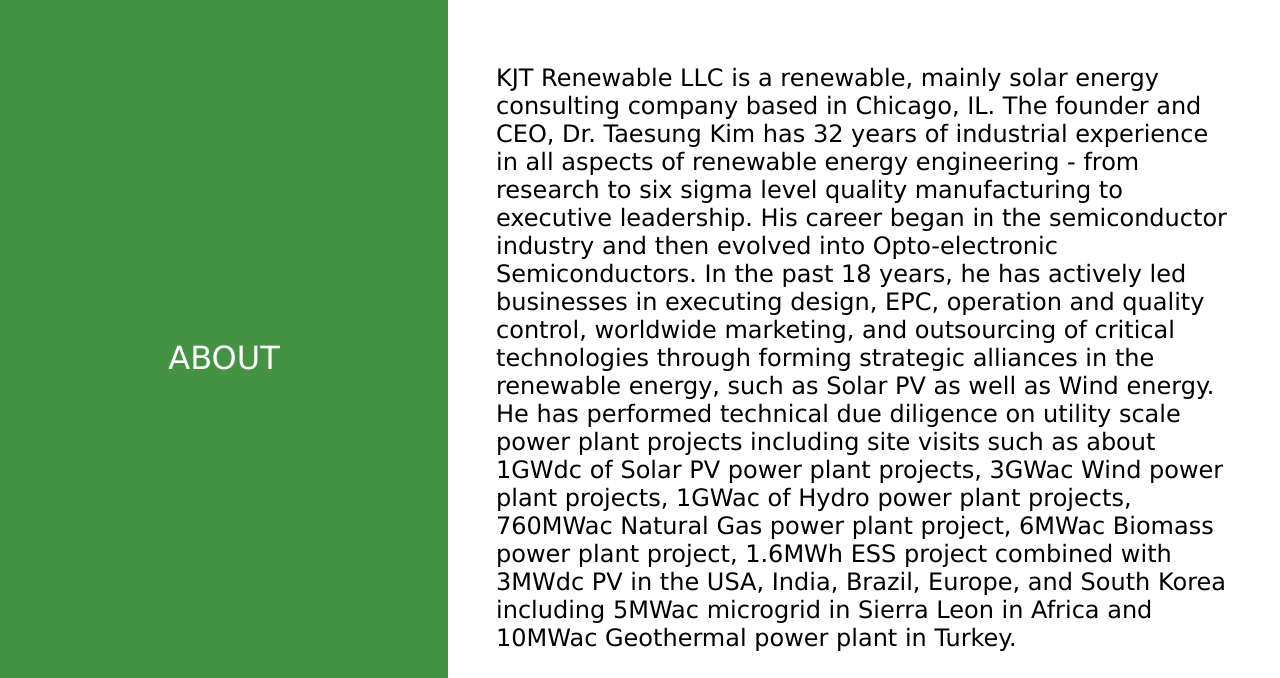
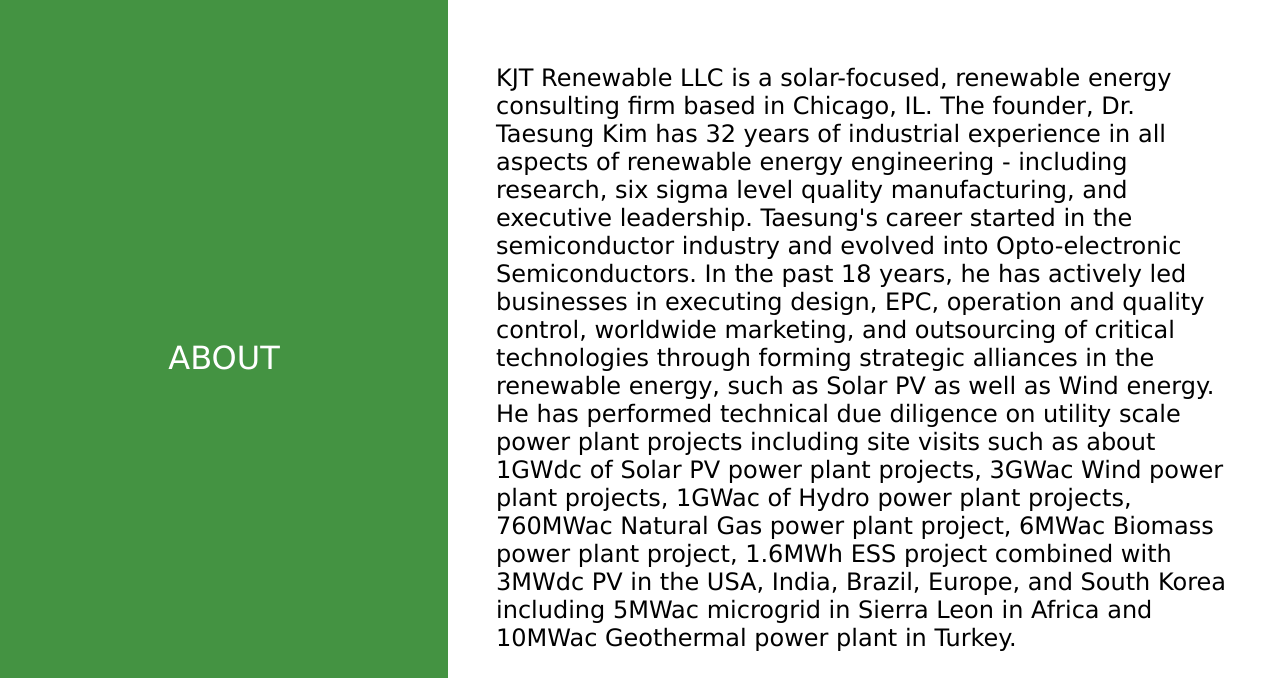
Before and after one commit to tedkim97/kjtenergy_website, a plain HTML site: page index.html in a window 1280 px wide. Shown: the part 802-1480 px from the top of the page. Drawn offline with Linux system fonts and the light colour scheme.

Commit message:
more revisions to the about section

```diff
--- a/index.html
+++ b/index.html
@@ -32,7 +32,9 @@
       </div>
     </div>
     <div class="contentpane" style="background:rgb(255, 255, 255)">
-      KJT Renewable LLC is a renewable, mainly solar energy consulting company based in Chicago, IL. The founder and CEO, Dr. Taesung Kim has 32 years of industrial experience in all aspects of renewable energy engineering - from research to six sigma level quality manufacturing to executive leadership. His career began in the semiconductor industry and then evolved into Opto-electronic Semiconductors. In the past 18 years, he has actively led businesses in executing design, EPC, operation and quality control, worldwide marketing, and outsourcing of critical technologies through forming strategic alliances in the renewable energy, such as Solar PV as well as Wind energy. He has performed technical due diligence on utility scale power plant projects including site visits such as about 1GWdc of Solar PV power plant projects, 3GWac Wind power plant projects, 1GWac of Hydro power plant projects, 760MWac Natural Gas power plant project, 6MWac Biomass power plant project, 1.6MWh ESS project combined with 3MWdc PV in the USA, India, Brazil, Europe, and South Korea including 5MWac microgrid in Sierra Leon in Africa and 10MWac Geothermal power plant in Turkey.
+      KJT Renewable LLC is a solar-focused, renewable energy consulting firm based in Chicago, IL. The founder, Dr. Taesung Kim has 32 years of industrial experience in all aspects of renewable energy engineering - including research, six sigma level quality manufacturing, and executive leadership.
+
+      Taesung's career started in the semiconductor industry and evolved into Opto-electronic Semiconductors. In the past 18 years, he has actively led businesses in executing design, EPC, operation and quality control, worldwide marketing, and outsourcing of critical technologies through forming strategic alliances in the renewable energy, such as Solar PV as well as Wind energy. He has performed technical due diligence on utility scale power plant projects including site visits such as about 1GWdc of Solar PV power plant projects, 3GWac Wind power plant projects, 1GWac of Hydro power plant projects, 760MWac Natural Gas power plant project, 6MWac Biomass power plant project, 1.6MWh ESS project combined with 3MWdc PV in the USA, India, Brazil, Europe, and South Korea including 5MWac microgrid in Sierra Leon in Africa and 10MWac Geothermal power plant in Turkey.
     </div>
   </div>
 
```
